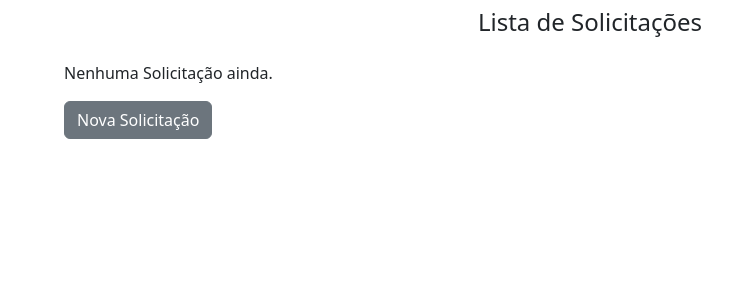
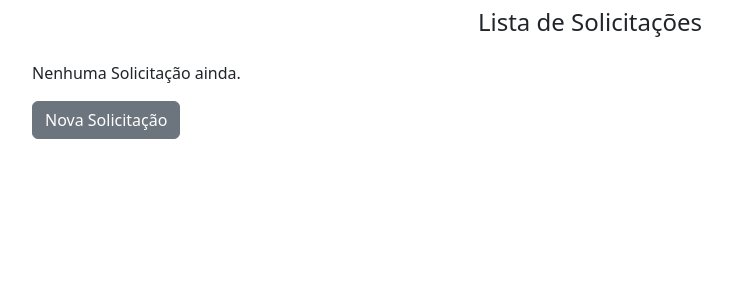
Before and after one commit to scavjr/psjc_projetos, a Django app: page /solicitacao/sol_list in a window 1280 px wide. Shown: the part 48-348 px from the top of the page, without its empty margins (50-782 px from the left). Run offline with Django 5.2, Linux system fonts and the light colour scheme; the visitor is signed in with stand-in values (Sample User, id 1); data that the repository does not hold is empty; some libraries are stand-ins or nearby versions.

Commit message:
ajustado telas.

```diff
--- a/sol_app/templates/sol_app/sol_lista.html
+++ b/sol_app/templates/sol_app/sol_lista.html
@@ -6,7 +6,7 @@ Lista de Solicitações
 <div class="row text-center mt-2">
     <h4>Lista de Solicitações</h4>
 </div>
-<ul>
+
     {% if object_list %}
     <table class="table table-striped">
         <thead>
--- a/web_project/templates/web_project/base.html
+++ b/web_project/templates/web_project/base.html
@@ -14,7 +14,6 @@
     <script src="https://code.jquery.com/jquery-3.6.0.min.js"></script>
     <script src="https://code.jquery.com/ui/1.12.1/jquery-ui.min.js"></script>
 </head>
-
 <body>
     <div class="container mt-2">
         <nav class="navbar navbar-expand-lg navbar-light bg-secondary ">
@@ -35,14 +34,13 @@
                 <a href="{% url 'logout' %}" class="nvbar-brand text-light" style="text-decoration: none;">Sair</a>
             </div>
         </nav>
-    </div>
-    <div class="container">
+
         <div class="body-content">
             {% block content %}
             {% endblock %}
         </div>
     </div>
-    </div>
 </body>
+</div>
 
 </html>
```
